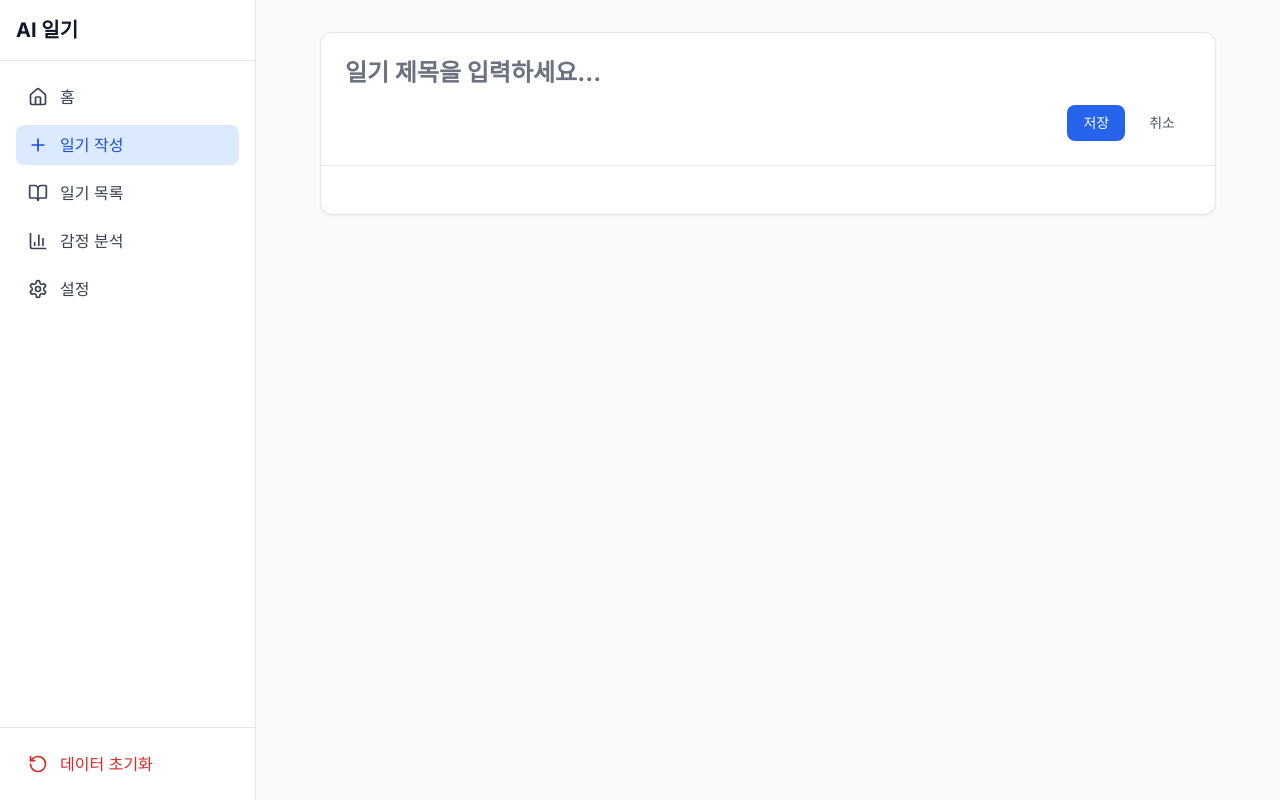
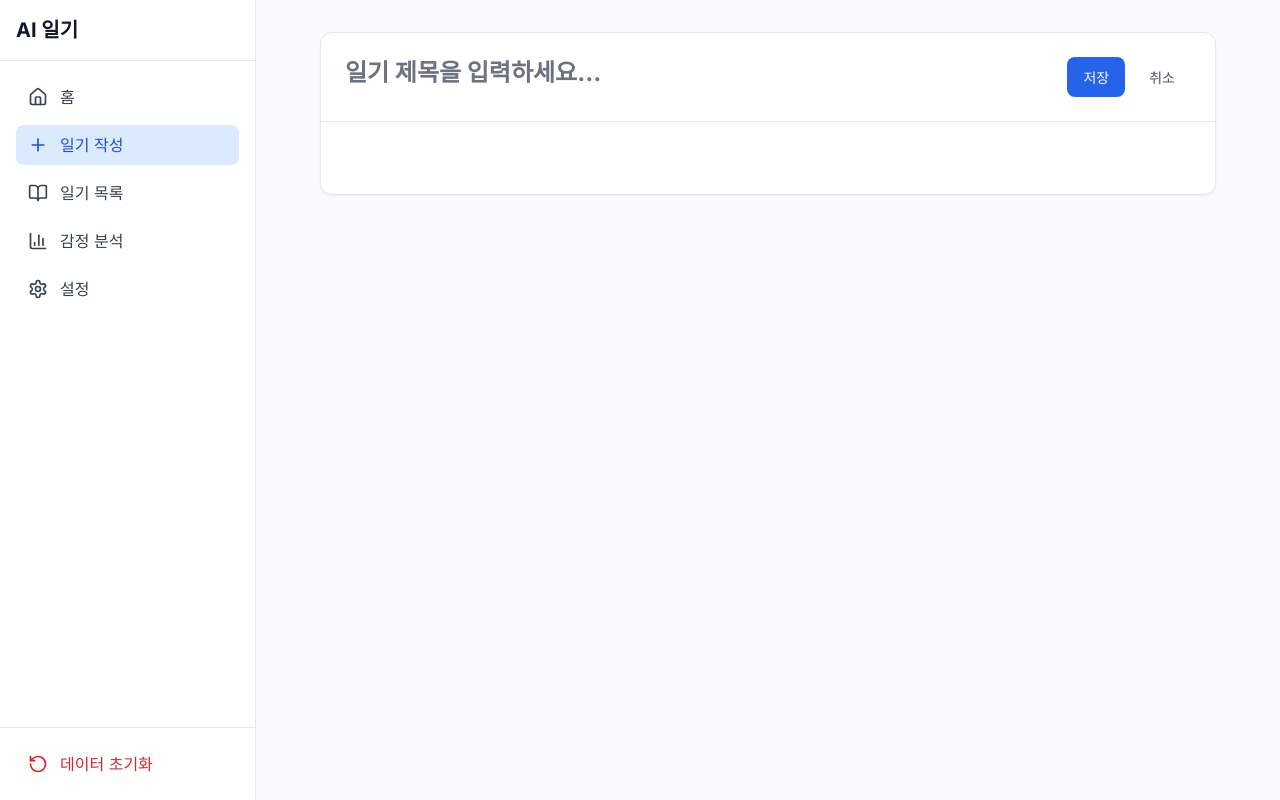
Before and after one commit to sungmini89/AI-project, a React (Vite) app in the folder ai-diary/: page /write in a window 1280 px wide. Built offline with nearby package versions, Linux system fonts and the light colour scheme; what sentiment would draw is missing.

Commit message:
feat: DiaryEditor UI 개선 - 이미지 기반 직관적인 레이아웃 적용

```diff
--- a/ai-diary/src/components/editor/DiaryEditor.tsx
+++ b/ai-diary/src/components/editor/DiaryEditor.tsx
@@ -323,12 +323,13 @@ const DiaryEditor: React.FC<DiaryEditorProps> = ({
           isDark ? "bg-gray-800 border-gray-700" : "bg-white border-gray-200"
         }`}
       >
-        {/* 헤더 */}
+        {/* 제목 입력 영역 */}
         <div
           className={`border-b p-6 ${
             isDark ? "border-gray-700" : "border-gray-200"
           }`}
         >
+          <div className="flex items-start justify-between">
             <input
               type="text"
               name="title"
@@ -340,39 +341,22 @@ const DiaryEditor: React.FC<DiaryEditorProps> = ({
                   ? "일기 제목을 입력하세요..."
                   : "Enter diary title..."
               }
-            className={`w-full text-2xl font-bold placeholder-gray-500 border-none outline-none focus:ring-0 bg-transparent ${
+              className={`flex-1 text-2xl font-bold placeholder-gray-500 border-none outline-none focus:ring-0 bg-transparent mr-4 ${
                 isDark
                   ? "text-white placeholder-gray-400"
                   : "text-gray-900 placeholder-gray-500"
               }`}
             />
 
-          <div className="flex items-center justify-between mt-4">
-            <div
-              className={`text-sm ${
-                isDark ? "text-gray-400" : "text-gray-500"
-              }`}
-            >
-              {entry?.createdAt &&
-                new Date(entry.createdAt).toLocaleDateString(
-                  language === "ko" ? "ko" : "en-US",
-                  {
-                    month: "numeric",
-                    day: "numeric",
-                    hour: "numeric",
-                    minute: "numeric",
-                  }
-                )}
-            </div>
-
-            <div className="flex items-center space-x-2">
+            {/* 액션 버튼들 */}
+            <div className="flex items-center space-x-2 flex-shrink-0">
               <button
                 onClick={handleSave}
                 disabled={isSaving || isAnalyzing}
-                className="flex items-center space-x-2 px-4 py-2 bg-blue-600 text-white rounded-lg hover:bg-blue-700 disabled:bg-gray-300 disabled:cursor-not-allowed transition-colors"
+                className="px-4 py-2 bg-blue-600 text-white rounded-lg hover:bg-blue-700 disabled:bg-gray-300 disabled:cursor-not-allowed transition-colors"
                 title={language === "ko" ? "저장" : "Save"}
               >
-                <span className="text-sm">
+                <span className="text-sm font-medium">
                   {isSaving
                     ? language === "ko"
                       ? "저장 중..."
@@ -386,36 +370,55 @@ const DiaryEditor: React.FC<DiaryEditorProps> = ({
               <button
                 onClick={handleCancel}
                 disabled={isSaving || isAnalyzing}
-                className={`flex items-center space-x-2 px-4 py-2 rounded-lg transition-colors disabled:cursor-not-allowed ${
+                className={`px-4 py-2 rounded-lg transition-colors disabled:cursor-not-allowed ${
                   isDark
                     ? "text-gray-300 hover:text-white hover:bg-gray-700 disabled:text-gray-600"
                     : "text-gray-600 hover:text-gray-900 hover:bg-gray-100 disabled:text-gray-400"
                 }`}
                 title={language === "ko" ? "취소" : "Cancel"}
               >
-                <span className="text-sm">
+                <span className="text-sm font-medium">
                   {language === "ko" ? "취소" : "Cancel"}
                 </span>
               </button>
             </div>
           </div>
+
+          {/* 날짜 표시 */}
+          {entry?.createdAt && (
+            <div
+              className={`text-sm mt-2 ${
+                isDark ? "text-gray-400" : "text-gray-500"
+              }`}
+            >
+              {new Date(entry.createdAt).toLocaleDateString(
+                language === "ko" ? "ko" : "en-US",
+                {
+                  month: "numeric",
+                  day: "numeric",
+                  hour: "numeric",
+                  minute: "numeric",
+                }
+              )}
+            </div>
+          )}
         </div>
 
-        {/* 에디터 */}
-        <div className="mt-6">
+        {/* 내용 입력 영역 */}
+        <div className="p-6">
           <EditorContent editor={editor} />
         </div>
 
         {/* 감정 분석 결과 표시 */}
         {entry?.emotionAnalysis && (
-          <div className="mt-6" data-testid="emotion-result">
+          <div className="px-6 pb-6" data-testid="emotion-result">
             {getEmotionDisplay(entry.emotionAnalysis)}
           </div>
         )}
 
         {/* 로딩 상태 표시 */}
         {(isSaving || isAnalyzing) && (
-          <div className="mt-6 text-center">
+          <div className="px-6 pb-6 text-center">
             <div className="inline-flex items-center space-x-2 text-gray-600">
               <div className="animate-spin rounded-full h-4 w-4 border-b-2 border-blue-600"></div>
               <span>
```
Lines whose indentation alone changed are shown as unchanged.
